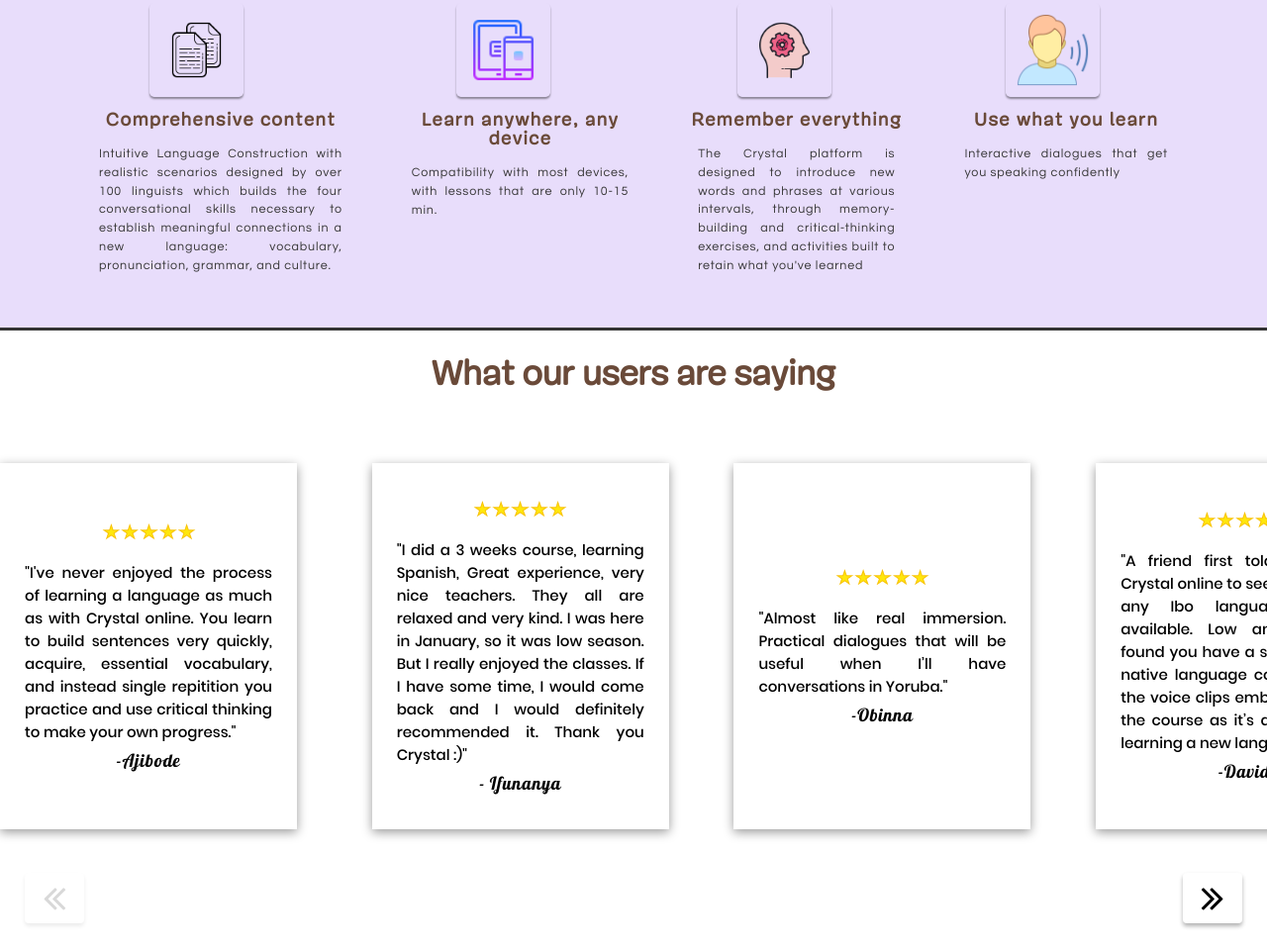
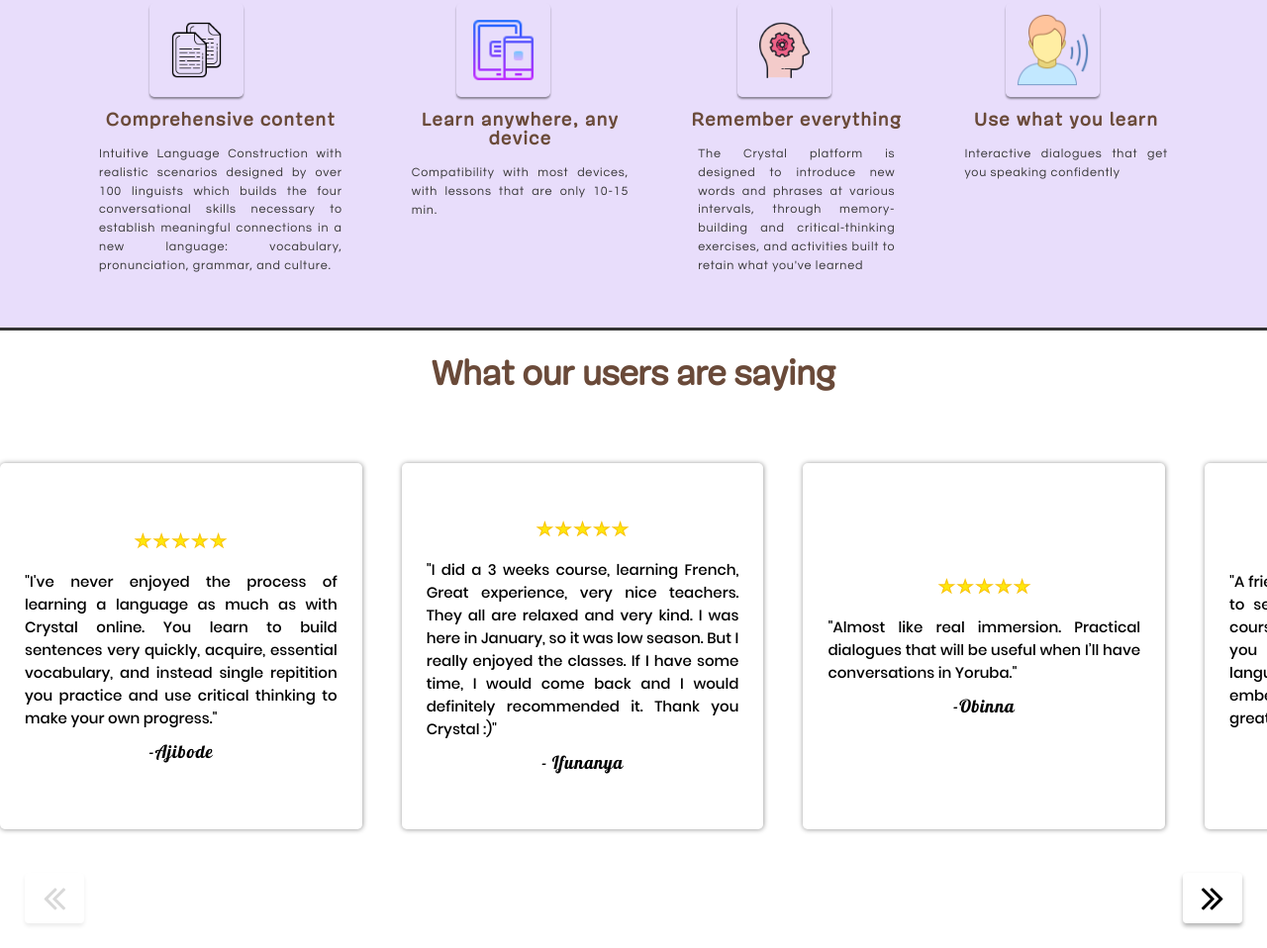
Before and after one commit to obicodeman555/crystal-online, a website: page index.html in a window 1280 px wide. Shown: the part 877-1835 px from the top of the page at 99% size. Drawn offline with Linux system fonts and the light colour scheme; a web font is replaced by a local one.

Commit message:
restructure width of slider content

```diff
--- a/index.html
+++ b/index.html
@@ -185,7 +185,7 @@
                                 <img src="images/five-star.png" alt="">
                             </span>
                             <blockquote>
-                                "I did a 3 weeks course, learning Spanish, Great experience, very nice teachers. They all are relaxed and very kind.
+                                "I did a 3 weeks course, learning French, Great experience, very nice teachers. They all are relaxed and very kind.
                                 I was here in January, so it was low season. But I really enjoyed the classes. If I have some time, I would come back and I would definitely recommended it.
                                 Thank you Crystal :)"
                            </blockquote>
@@ -241,6 +241,10 @@
             </div>
         </section>
         <!---end of review section-->
+
+        <footer>
+        </footer>
+
         <div class="whatsapp-icon">
             <a href="" class="whatsapp-icon__link">
                 <img src="images/whatsapp.png" alt="Whatsapp Message">
--- a/sass/components/_carousel.scss
+++ b/sass/components/_carousel.scss
@@ -25,13 +25,11 @@
 }
 
 .glider__content{
-    box-shadow:  0px 3px 10px rgba(0,0,0,0.4);
-    width:300px !important;
+    -webkit-box-shadow: 0.3px .2px 5px 0.3px rgba(0,0,0,0.4);
+    box-shadow:  0.3px .2px 5px 0.3px rgba(0,0,0,0.4);
+    width: !important;
     height: 370px !important;
     margin: 0 0 10rem;
-    &:not(:first-child){
-        margin-left: 1rem;
-    }
 
     .five-star{
         display: flex;
@@ -45,7 +43,7 @@
         padding-inline-end: 2.5rem;
         padding-block-start: 2rem;
         font-size: 1.5rem;
-        margin-block-end: 0.5rem;
+        margin-block-end: 1rem;
     }
 
     figcaption{
@@ -60,8 +58,18 @@
 .glider.draggable{user-select:none;cursor:-webkit-grab;cursor:grab}
 .glider.draggable .glider-slide img{user-select:none;pointer-events:none}
 .glider.drag{cursor:-webkit-grabbing;cursor:grabbing}
-.glider-slide{user-select:none;justify-content:center;align-content:center;width:100%;min-width:150px}
-.glider-slide img{max-width:100%}
+.glider-slide{
+    user-select:none;
+    justify-content:center;
+    align-content:center;
+    width:100%;
+    min-width:200px;
+    border-radius: 5px;
+    &:not(:first-child){
+        margin-left: 4rem;
+    }
+}
+
 .glider::-webkit-scrollbar{opacity:0;height:0}
 
 
--- a/sass/layout/_reviews.scss
+++ b/sass/layout/_reviews.scss
@@ -1,6 +1,6 @@
 .reviews{
     width: 100%;
-    height: $layout-height;
+    max-height: $layout-height;
     border-top: 3px solid rgba(0,0,0,0.8);
     // position: relative;
     .review-section-container{
```
Also changed, not shown: css/landing-page.css.
